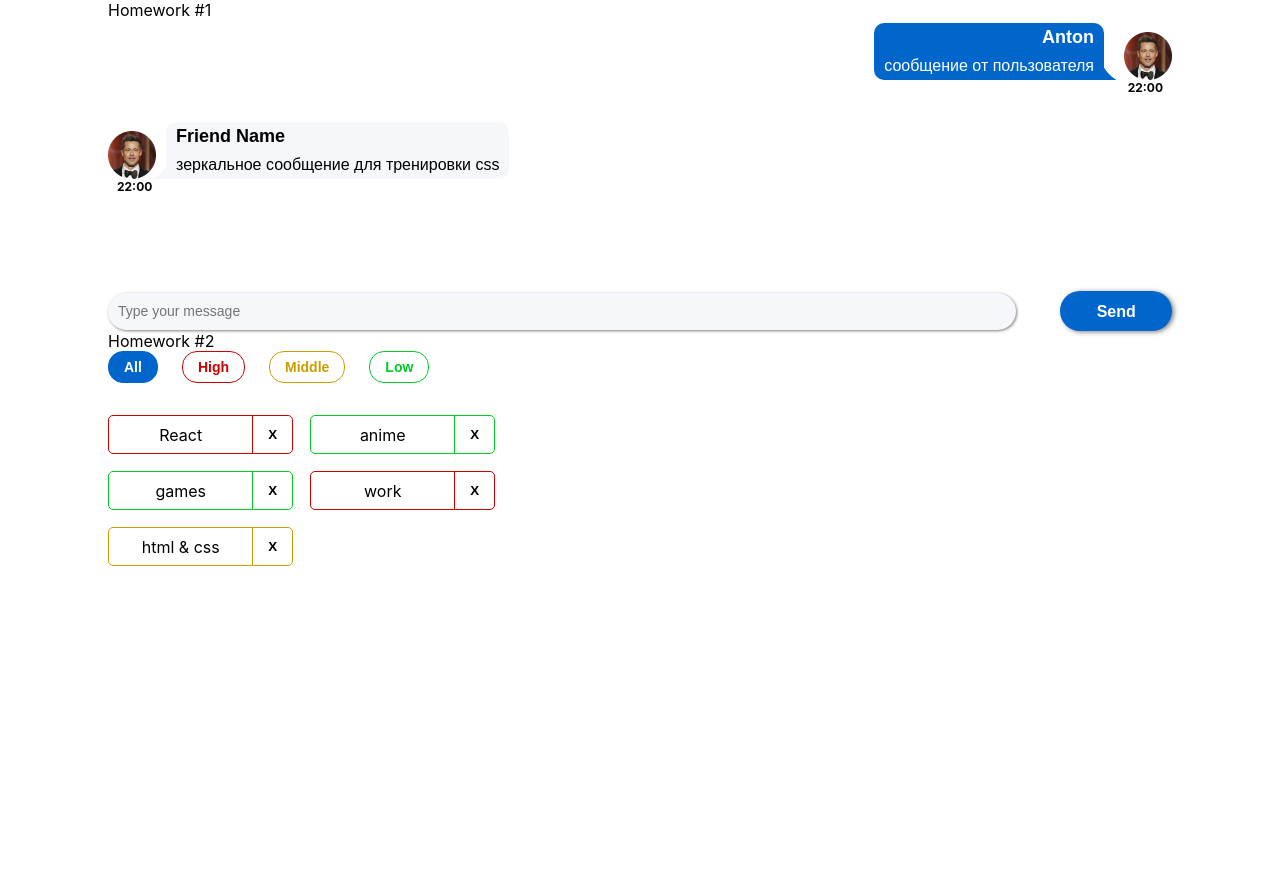
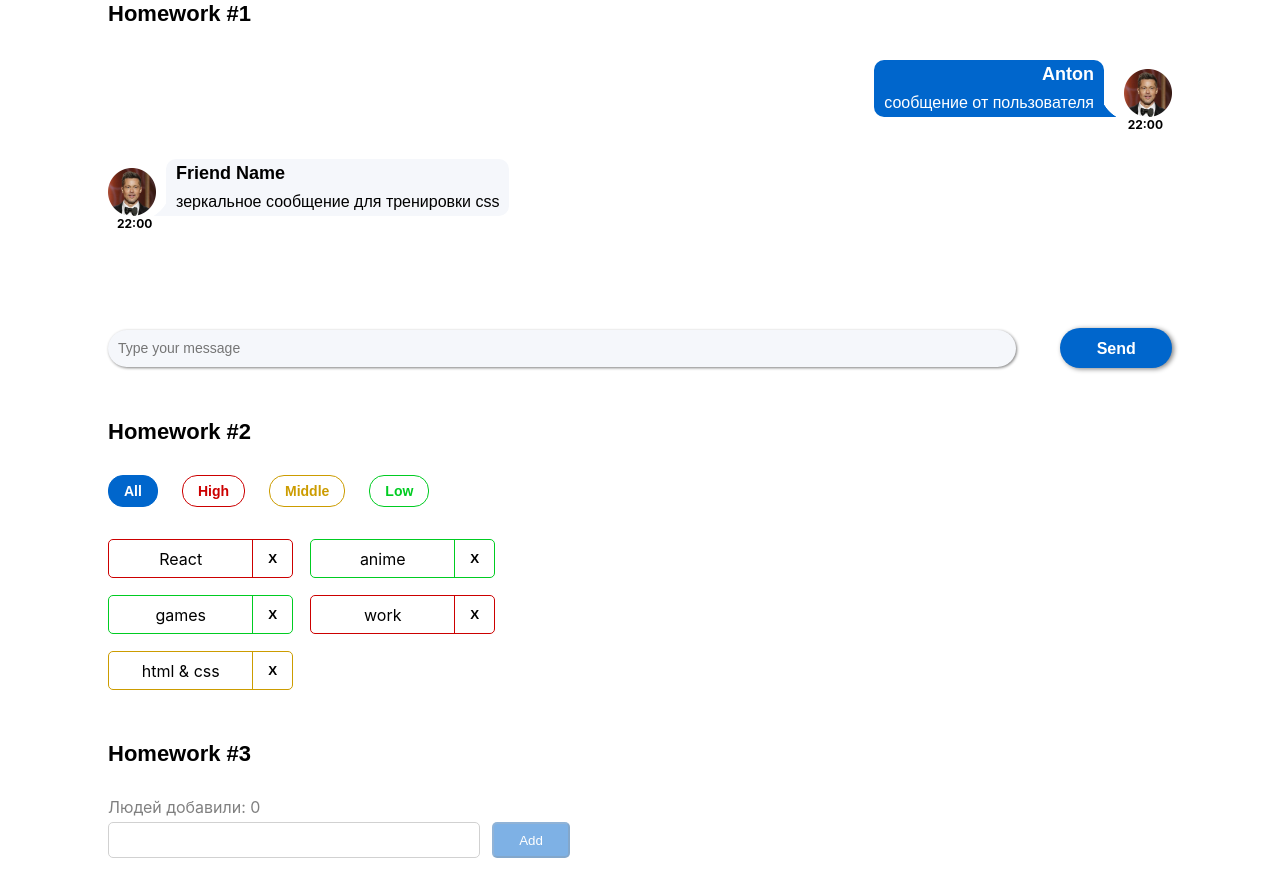
Before and after one commit to antonsadovskiy/tasks-from-ignat, a React (Create React App) app: page / in a window 1280 px wide. Shown: the top 896 px of the page. Before the commit the page ends 800 px from the top, so only its background shows below. Built offline with nearby package versions, Linux system fonts and the light colour scheme.

Commit message:
3rd task from ignat - done!

```diff
--- a/src/s1-main/App.module.css
+++ b/src/s1-main/App.module.css
@@ -2,6 +2,9 @@
     --header_height: 60px;
     width: 1064px;
     margin: 0 auto;
+    display: flex;
+    flex-direction: column;
+    gap: 50px;
 }
 
 .hw {
@@ -10,5 +13,9 @@
 }
 
 .hwTitle {
-
+    margin-bottom: 30px;
+    font-family:'Montserrat', sans-serif;
+    font-size: 22px;
+    font-weight: 600;
+    line-height: 27px;
 }
--- a/src/s1-main/App.tsx
+++ b/src/s1-main/App.tsx
@@ -2,6 +2,7 @@
 import s from './App.module.css'
 import HW1 from '../s2-homeworks/hw01/HW1'
 import HW2 from "../s2-homeworks/hw02/HW2";
+import HW3 from "../s2-homeworks/hw03/HW3";
 
 function App() {
     return (
@@ -9,7 +10,7 @@
             <HW1/>
             {/*раскомментировать по ходу выполнения*/}
             <HW2/>
-            {/*<HW3/>*/}
+            <HW3/>
             {/*<HW4/>*/}
 
             {/*при выполнении дз 5 и более - закомментировать здесь дз 1-4, так как они есть внутри дз 5*/}
--- a/src/s2-homeworks/hw03/Greeting.module.css
+++ b/src/s2-homeworks/hw03/Greeting.module.css
@@ -1,35 +1,70 @@
 .greetingForm {
+    margin-bottom: 200px;
 }
 
 .inputAndButtonContainer {
+    display: flex;
+    gap: 12px;
 }
 
 .error {
+    font-weight: 600;
+    font-size: 14px;
+    color: red;
 }
 
 .input {
+    font-size: 16px;
+    width: 372px;
+    height: 36px;
+    border-radius: 5px;
+    border: 1px solid #D1D1D1;
+    outline: none;
 }
 
 .input:focus {
+    width: 372px;
+    height: 36px;
 }
 
 .errorInput {
+    width: 372px;
+    height: 36px;
+    border-radius: 5px;
+    border: 2px solid red;
 }
 
 .button {
+    width: 78px;
+    height: 36px;
+    background: #0066CC;
+    border-radius: 5px;
+    color: white;
 }
 
 .button:focus {
+
 }
 
 .button:active {
+    outline: none;
+    border: none;
 }
 
 .button:disabled {
+    background: #0066CC;
+    opacity: 0.5;
 }
 
 .text {
+    color: gray;
+    margin-bottom: 5px;
 }
 
 .greeting {
+    font-family:'Montserrat', sans-serif;
+    font-size: 14px;
+    font-weight: 600;
+    line-height: 17px;
+    margin-top: 5px;
 }
--- a/src/s2-homeworks/hw03/Greeting.tsx
+++ b/src/s2-homeworks/hw03/Greeting.tsx
@@ -2,14 +2,14 @@
 import s from './Greeting.module.css'
 
 type GreetingPropsType = {
-    name: any // need to fix any
-    setNameCallback: any // need to fix any
-    addUser: any // need to fix any
-    onBlur: any // need to fix any
-    onEnter: any // need to fix any
-    error: any // need to fix any
-    totalUsers: any // need to fix any
-    lastUserName?: any // need to fix any
+    name: string // need to fix any
+    setNameCallback: (e: ChangeEvent<HTMLInputElement>) => void // need to fix any
+    addUser: () => void // need to fix any
+    onBlur: () => void// need to fix any
+    onEnter: (e: KeyboardEvent<HTMLInputElement>) => void // need to fix any
+    error: string // need to fix any
+    totalUsers: number // need to fix any
+    lastUserName?: string // need to fix any
 }
 
 // презентационная компонента (для верстальщика)
@@ -25,7 +25,7 @@
         lastUserName,
     } // деструктуризация пропсов
 ) => {
-    const inputClass = s.errorInput // need to fix with (?:)
+    const inputClass = error? s.errorInput : s.input // need to fix with (?:)
 
     return (
         <div id={'hw3-form'} className={s.greetingForm}>
@@ -57,7 +57,7 @@
                     className={s.button}
                     disabled={!name.trim()}
                 >
-                    add
+                    Add
                 </button>
             </div>
 
--- a/src/s2-homeworks/hw03/GreetingContainer.tsx
+++ b/src/s2-homeworks/hw03/GreetingContainer.tsx
@@ -3,18 +3,30 @@
 import { UserType } from './HW3'
 
 type GreetingContainerPropsType = {
-    users: any // need to fix any
-    addUserCallback: any // need to fix any
+    users: Array<UserType> // need to fix any
+    addUserCallback: (name: string) => void // need to fix any
 }
 
-export const pureAddUser = (name: any, setError: any, setName: any, addUserCallback: any) => {
+export const pureAddUser = (name: string, setError: (error: string) => void, setName: (name: string) => void, addUserCallback: (name: string) => void) => {
     // если имя пустое - показать ошибку, иначе - добавить юзера и очистить инпут
+    if (!name.trim()){
+        setError('Ошибка! Введите имя!')
+    } else {
+        addUserCallback(name)
+        setName("")
+    }
 }
 
-export const pureOnBlur = (name: any, setError: any) => { // если имя пустое - показать ошибку
+export const pureOnBlur = (name: string, setError: (error: string) => void) => { // если имя пустое - показать ошибку
+    if (!name.trim()){
+        setError('Ошибка! Введите имя!')
+    }
 }
 
-export const pureOnEnter = (e: any, addUser: any) => { // если нажата кнопка Enter - добавить
+export const pureOnEnter = (e: KeyboardEvent<HTMLInputElement>, addUser: () => void) => { // если нажата кнопка Enter - добавить
+    if (e.key === "Enter"){
+        addUser()
+    }
 }
 
 // более простой и понятный для новичков
@@ -26,12 +38,11 @@
     addUserCallback,
 }) => {
     // деструктуризация пропсов
-    const [name, setName] = useState<any>('') // need to fix any
-    const [error, setError] = useState<any>('') // need to fix any
+    const [name, setName] = useState<string>('') // need to fix any
+    const [error, setError] = useState<string>('') // need to fix any
 
-    const setNameCallback = (e: any) => { // need to fix any
-        setName('some name') // need to fix
-
+    const setNameCallback = (e: ChangeEvent<HTMLInputElement>) => { // need to fix any
+        setName(e.currentTarget.value) // need to fix
         error && setError('')
     }
     const addUser = () => {
@@ -42,12 +53,12 @@
         pureOnBlur(name, setError)
     }
 
-    const onEnter = (e: any) => {
+    const onEnter = (e: KeyboardEvent<HTMLInputElement>) => {
         pureOnEnter(e, addUser)
     }
 
-    const totalUsers = 0 // need to fix
-    const lastUserName = 'some name' // need to fix
+    const totalUsers = users.length // need to fix
+    const lastUserName = (users.length > 0)? users[users.length - 1].name : '' // need to fix
 
     return (
         <Greeting
--- a/src/s2-homeworks/hw03/HW3.tsx
+++ b/src/s2-homeworks/hw03/HW3.tsx
@@ -4,35 +4,37 @@
 import GreetingContainer from './GreetingContainer'
 
 /*
-* 1 - описать тип UserType
-* 2 - указать нужный тип в useState с users
-* 3 - дописать типы и логику функции pureAddUserCallback и проверить её тестами
-* 4 - в файле GreetingContainer.tsx дописать типизацию пропсов
-* 5 - в файле GreetingContainer.tsx указать нужные типы в useState с name и error
-* 6 - в файле GreetingContainer.tsx дописать тип и логику функции setNameCallback
-* 7 - в файле GreetingContainer.tsx дописать логику функций pureAddUser, pureOnBlur, pureOnEnter и проверить их тестами
-* 8 - в файле GreetingContainer.tsx вычислить количество добавленных и имя последнего (totalUsers, lastUserName)
-* 9 - в файле Greeting.tsx дописать типизацию пропсов
-* 10 - в файле Greeting.tsx вычислить inputClass в зависимости от наличия ошибки
-* 11 - сделать стили в соответствии с дизайном
+* 1 - описать тип UserType +
+* 2 - указать нужный тип в useState с users +
+* 3 - дописать типы и логику функции pureAddUserCallback и проверить её тестами +
+* 4 - в файле GreetingContainer.tsx дописать типизацию пропсов +
+* 5 - в файле GreetingContainer.tsx указать нужные типы в useState с name и error +
+* 6 - в файле GreetingContainer.tsx дописать тип и логику функции setNameCallback +
+* 7 - в файле GreetingContainer.tsx дописать логику функций pureAddUser, pureOnBlur, pureOnEnter и проверить их тестами +
+* 8 - в файле GreetingContainer.tsx вычислить количество добавленных и имя последнего (totalUsers, lastUserName) +
+* 9 - в файле Greeting.tsx дописать типизацию пропсов +
+* 10 - в файле Greeting.tsx вычислить inputClass в зависимости от наличия ошибки +
+* 11 - сделать стили в соответствии с дизайном +
 * */
 
 // types
 export type UserType = {
-    _id: any // need to fix any
-    name: any // need to fix any
+    _id: string // need to fix any
+    name: string // need to fix any
 }
 
-export const pureAddUserCallback = (name: any, setUsers: any, users: any) => { // need to fix any
+export const pureAddUserCallback = (name: string, setUsers: (users: Array<UserType>) => void, users: Array<UserType>) => { // need to fix any
     const user = { // need to fix
+        _id: v1(),
+        name: name,
     }
     setUsers([...users, user])
 }
 
 const HW3 = () => {
-    const [users, setUsers] = useState<any>([]) // need to fix any
+    const [users, setUsers] = useState<Array<UserType>>([]) // need to fix any
 
-    const addUserCallback = (name: any) => { // need to fix any
+    const addUserCallback = (name: string) => { // need to fix any
         pureAddUserCallback(name, setUsers, users)
     }
 
```
Also changed, not shown: 2 other files (tests, documents, lock files or other folders).
